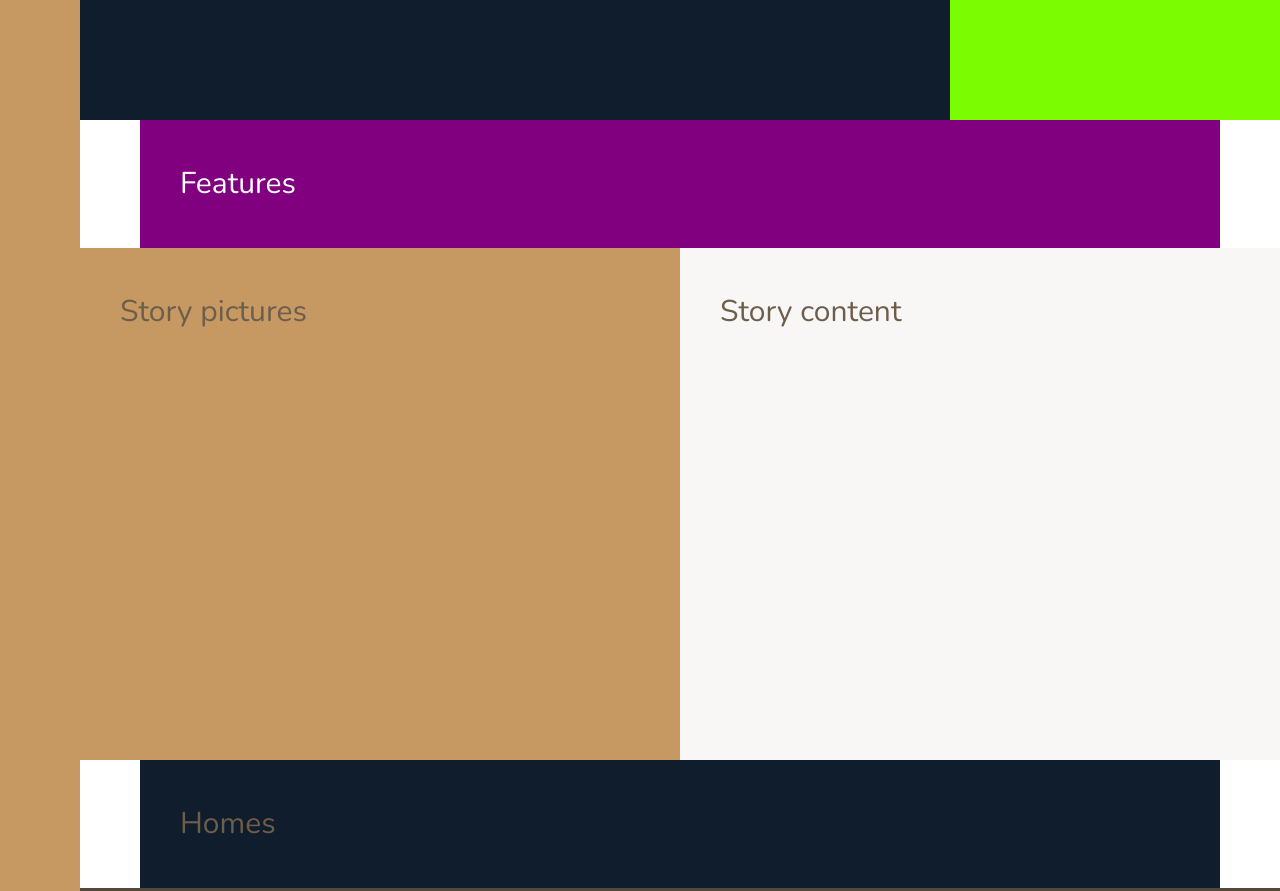
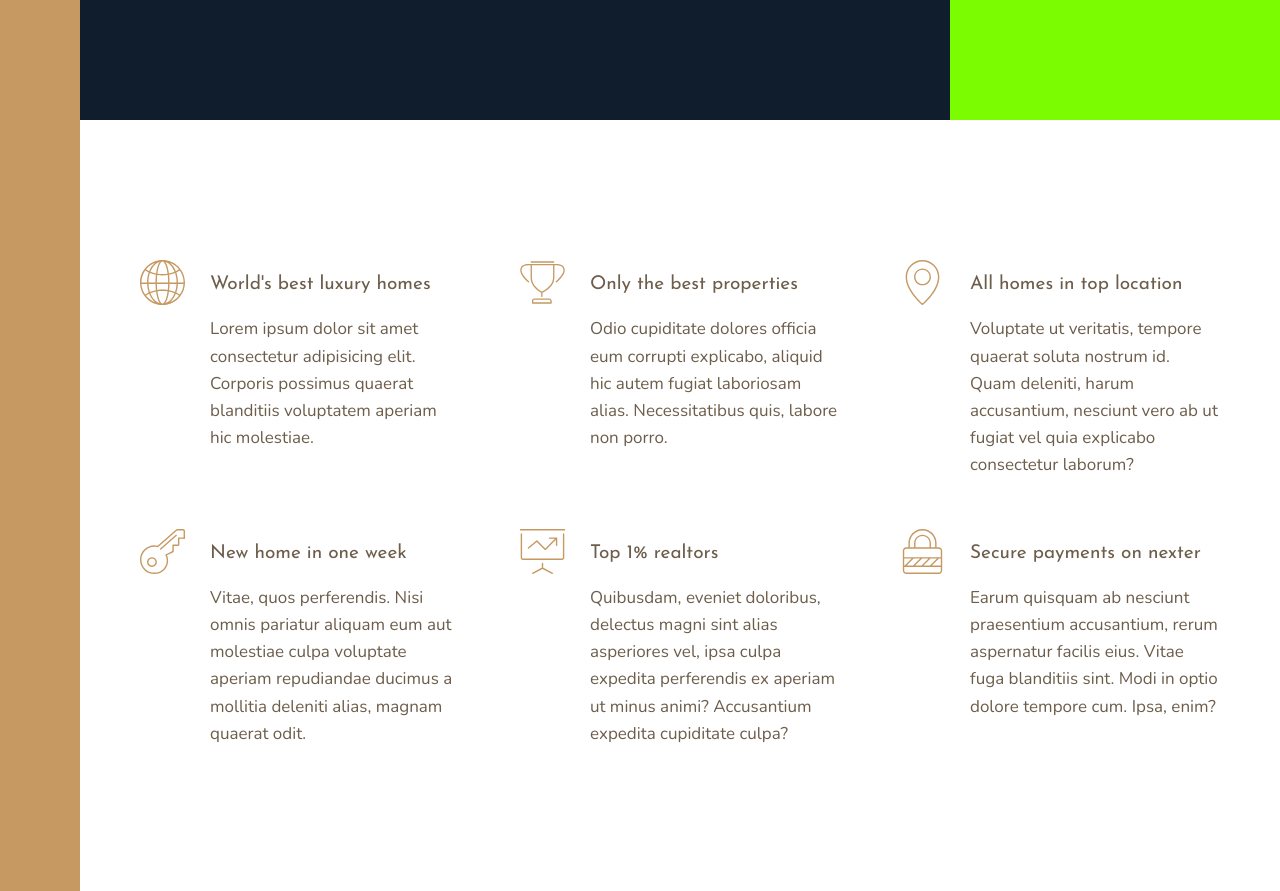
Before and after one commit to victorbruce/nexter, a website: page index.html in a window 1280 px wide. Shown: the part 520-1411 px from the top of the page. Drawn offline with nearby package versions, Linux system fonts and the light colour scheme.

Commit message:
update:build,design and make feature section responsive

```diff
--- a/index.html
+++ b/index.html
@@ -1,42 +1,90 @@
 <!DOCTYPE html>
 <html lang="en">
   <head>
-  <meta charset="UTF-8">
-  <meta name="viewport" content="width=device-width, initial-scale=1.0">
+    <meta charset="UTF-8" />
+    <meta name="viewport" content="width=device-width, initial-scale=1.0" />
 
-  <link href="https://fonts.googleapis.com/css2?family=Josefin+Sans:ital,wght@0,300;0,400;1,400&family=Nunito:ital,wght@0,300;1,300&display=swap" rel="stylesheet">
-  <link rel="stylesheet" href="css/style.css">
-  <link rel="shortcut icon" type="image/png" href="img/favicon.png">
+    <link
+      href="https://fonts.googleapis.com/css2?family=Josefin+Sans:ital,wght@0,300;0,400;1,400&family=Nunito:ital,wght@0,300;1,300&display=swap"
+      rel="stylesheet"
+    />
+    <link rel="stylesheet" href="css/style.css" />
+    <link rel="shortcut icon" type="image/png" href="img/favicon.png" />
 
     <title>nexter &mdash; your home, your freedom</title>
   </head>
   <body class="container">
-  <div class="sidebar">
-    Sidebar
+    <div class="sidebar">Sidebar</div>
+    <header class="header">Header</header>
+    <div class="realtors">Top 3 realtors</div>
+    <section class="features">
+      <div class="feature">
+        <svg class="feature__icon">
+          <use xlink:href="img/sprite.svg#icon-global"></use>
+        </svg>
+        <h4 class="heading-4--dark">World's best luxury homes</h4>
+        <p class="feature__text">
+          Lorem ipsum dolor sit amet consectetur adipisicing elit. Corporis
+          possimus quaerat blanditiis voluptatem aperiam hic molestiae.
+        </p>
       </div>
-  <header class="header">
-    Header
-  </header>
-  <div class="realtors">
-    Top 3 realtors
+      <div class="feature">
+        <svg class="feature__icon">
+          <use xlink:href="img/sprite.svg#icon-trophy"></use>
+        </svg>
+        <h4 class="heading-4--dark">Only the best properties</h4>
+        <p class="feature__text">
+          Odio cupiditate dolores officia eum corrupti explicabo, aliquid hic
+          autem fugiat laboriosam alias. Necessitatibus quis, labore non porro.
+        </p>
       </div>
-  <section class="features">
-    Features
+      <div class="feature">
+        <svg class="feature__icon">
+          <use xlink:href="img/sprite.svg#icon-map-pin"></use>
+        </svg>
+        <h4 class="heading-4--dark">All homes in top location</h4>
+        <p class="feature__text">
+          Voluptate ut veritatis, tempore quaerat soluta nostrum id. Quam
+          deleniti, harum accusantium, nesciunt vero ab ut fugiat vel quia
+          explicabo consectetur laborum?
+        </p>
+      </div>
+      <div class="feature">
+        <svg class="feature__icon">
+          <use xlink:href="img/sprite.svg#icon-key"></use>
+        </svg>
+        <h4 class="heading-4--dark">New home in one week</h4>
+        <p class="feature__text">
+          Vitae, quos perferendis. Nisi omnis pariatur aliquam eum aut molestiae
+          culpa voluptate aperiam repudiandae ducimus a mollitia deleniti alias,
+          magnam quaerat odit.
+        </p>
+      </div>
+      <div class="feature">
+        <svg class="feature__icon">
+          <use xlink:href="img/sprite.svg#icon-presentation"></use>
+        </svg>
+        <h4 class="heading-4--dark">Top 1% realtors</h4>
+        <p class="feature__text">
+          Quibusdam, eveniet doloribus, delectus magni sint alias asperiores
+          vel, ipsa culpa expedita perferendis ex aperiam ut minus animi?
+          Accusantium expedita cupiditate culpa?
+        </p>
+      </div>
+      <div class="feature">
+        <svg class="feature__icon">
+          <use xlink:href="img/sprite.svg#icon-lock"></use>
+        </svg>
+        <h4 class="heading-4--dark">Secure payments on nexter</h4>
+        <p class="feature__text">
+          Earum quisquam ab nesciunt praesentium accusantium, rerum aspernatur facilis eius. Vitae fuga blanditiis sint. Modi in optio dolore tempore cum. Ipsa, enim?
+        </p>
+      </div>
     </section>
-  <div class="story__pictures">
-    Story pictures
-  </div>
-  <div class="story__content">
-    Story content
-  </div>
-  <div class="homes">
-    Homes
-  </div>
-  <div class="gallery">
-    Gallery
-  </div>
-  <footer class="footer">
-    Footer
-  </footer>
+    <div class="story__pictures">Story pictures</div>
+    <div class="story__content">Story content</div>
+    <div class="homes">Homes</div>
+    <div class="gallery">Gallery</div>
+    <footer class="footer">Footer</footer>
   </body>
 </html>
--- a/sass/base/_typography.scss
+++ b/sass/base/_typography.scss
@@ -0,0 +1,21 @@
+%heading {
+  font-family: $font-display;
+  font-weight: 400;
+}
+
+.heading-1--dark {
+  @extend %heading;
+}
+
+.heading-2--dark {
+  @extend %heading;
+}
+
+.heading-3--dark {
+  @extend %heading;
+}
+
+.heading-4--dark {
+  @extend %heading;
+  font-size: 1.9rem;
+}
--- a/sass/components/_features.scss
+++ b/sass/components/_features.scss
@@ -1,5 +1,30 @@
 .features {
-  background-color: purple;
-  color: white;
   grid-column: center-start / center-end;
+
+  margin: 15rem 0;
+  display: grid;
+  //grid-template-columns: repeat(3, 1fr);
+  grid-template-columns: repeat(auto-fit, minmax(25rem, 1fr));
+  grid-gap: 6rem;
+  align-items: start;
 }
+
+.feature {
+  display: grid;
+  grid-template-columns: min-content 1fr;
+  grid-row-gap: 1.5rem;
+  grid-column-gap: 2.5rem;
+
+  &__icon {
+    fill: $color-primary;
+    width: 4.5rem;
+    height: 4.5rem;
+    transform: translateY(-1rem);
+
+    grid-row: 1 / span 2;
+  }
+
+  &__text {
+    font-size: 1.7rem;
+  }
+}
--- a/sass/layout/_container.scss
+++ b/sass/layout/_container.scss
@@ -8,9 +8,4 @@
     ) [center-start] repeat(8, [col-start] minmax(min-content, 14rem) [col-end])
     [center-end]
     minmax(6rem, 1fr) [full-end];
-
-  & > * {
-    font-size: 3rem;
-    padding: 40px;
-  }
 }
--- a/sass/main.scss
+++ b/sass/main.scss
@@ -1,19 +1,19 @@
 // ABSTRACT
-@import 'abstract/variables';
+@import "abstract/variables";
 
 // BASE
-@import 'base/base';
+@import "base/base";
+@import "base/typography";
 
 // COMPONENTS
-@import 'components/sidebar';
-@import 'components/header';
-@import 'components/realtors';
-@import 'components/story';
-@import 'components/features';
-@import 'components/gallery';
-@import 'components/homes';
-@import 'components/footer';
-
+@import "components/sidebar";
+@import "components/header";
+@import "components/realtors";
+@import "components/story";
+@import "components/features";
+@import "components/gallery";
+@import "components/homes";
+@import "components/footer";
 
 // LAYOUT
-@import 'layout/container';
+@import "layout/container";
```
Also changed, not shown: css/style.css. Lines whose indentation alone changed are shown as unchanged.
